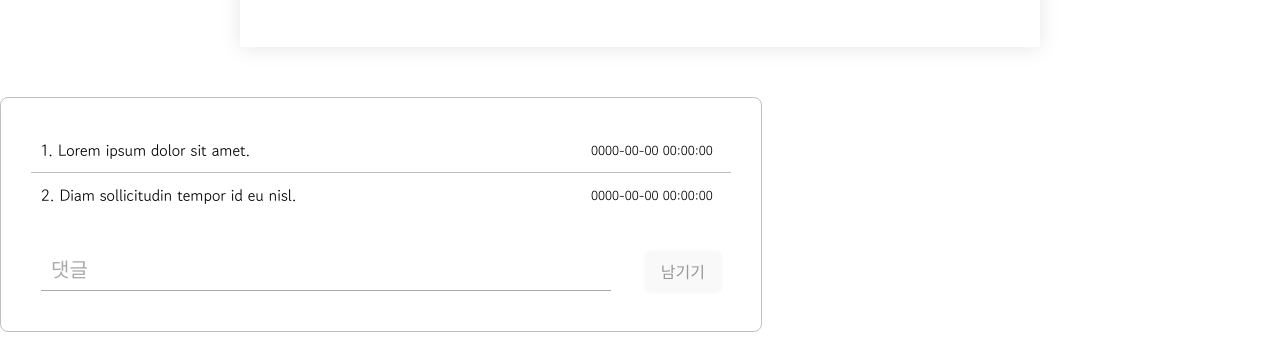
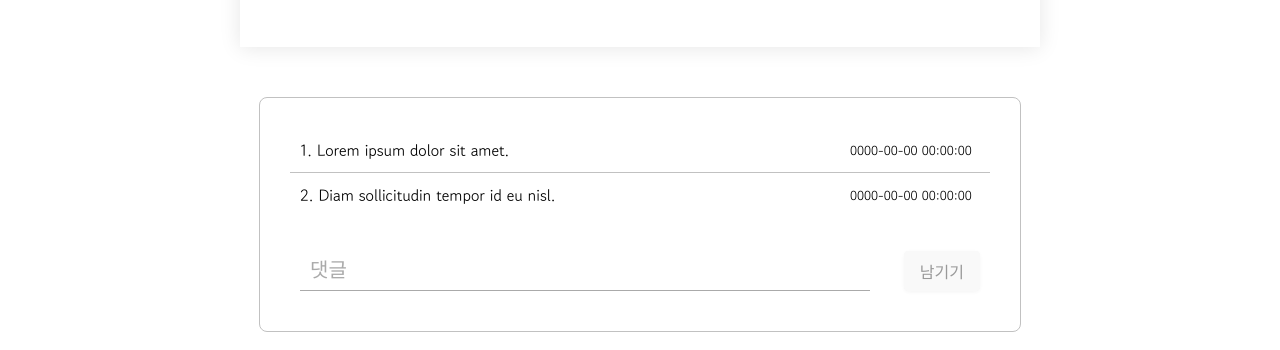
Before and after one commit to tsdnhts/blush, a plain HTML site: page index.html in a window 1280 px wide. Shown: the part 450-800 px from the top of the page. Drawn offline with Linux system fonts and the light colour scheme; no server answers; a web font is replaced by a local one.

Commit message:
fix: comment postion : center

```diff
--- a/asset/css/comment.css
+++ b/asset/css/comment.css
@@ -1,9 +1,11 @@
 .comment-wrap {
     width: 700px;
-    margin-top: 30px;
     border: 1px solid #c1c1c1;
     border-radius: 8px;
     padding: 30px;
+    align-items: center;
+    margin: 30px auto 0px auto;
+    min-width: fit-content;
 }
 
 .comment-row {
```
